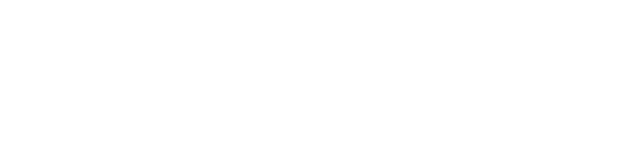
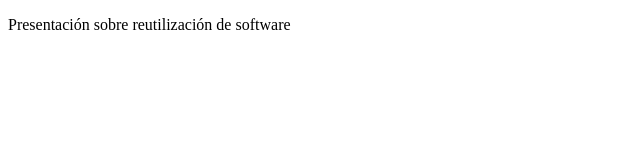
Before and after one commit to karinapaez/Ejercicio_2, a plain HTML site: page index.html in a window 1280 px wide. Shown: the whole page, without its empty margins (0-640 px from the left). Drawn offline with Linux system fonts and the light colour scheme.

Commit message:
titulo del fichero

```diff
--- a/index.html
+++ b/index.html
@@ -4,6 +4,6 @@
 	<title>Reutilizacion de software</title>
 </head>
 <body>
-
+<p>Presentación sobre reutilización de software</p>
 </body>
 </html>
```
